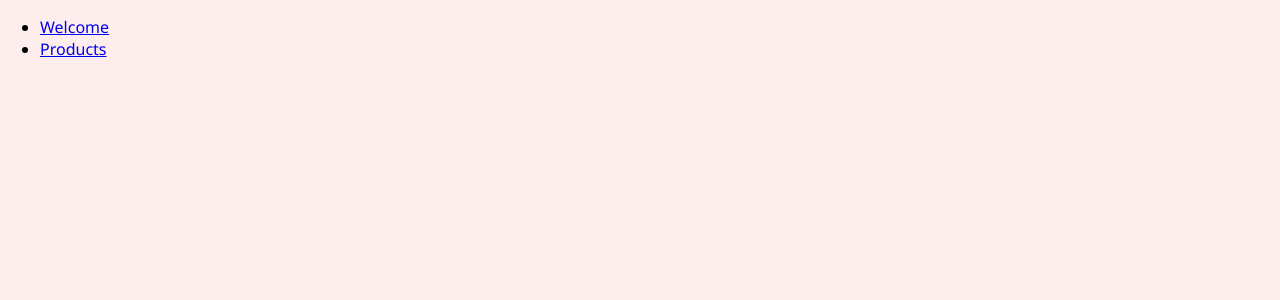
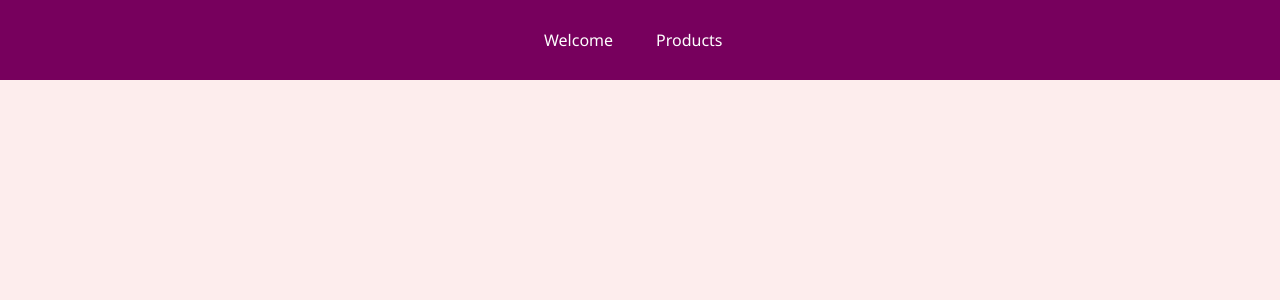
Before and after one commit to codingscenes/react-app, a JavaScript app: page / in a window 1280 px wide. Shown: the top 300 px of the page. Built offline with nearby package versions, Linux system fonts and the light colour scheme.

Commit message:
Update MainHeader.js

```diff
--- a/src/components/MainHeader.js
+++ b/src/components/MainHeader.js
@@ -1,15 +1,19 @@
-import { Link } from 'react-router-dom';
+import { NavLink } from 'react-router-dom';
 
 const MainHeader = () => {
   return (
-    <header>
+    <header className='header'>
       <nav>
         <ul>
           <li>
-            <Link to='/welcome'>Welcome</Link>
+            <NavLink activeClassName='active' to='/welcome'>
+              Welcome
+            </NavLink>
           </li>
           <li>
-            <Link to='/products'>Products</Link>
+            <NavLink activeClassName='active' to='/products'>
+              Products
+            </NavLink>
           </li>
         </ul>
       </nav>
```
